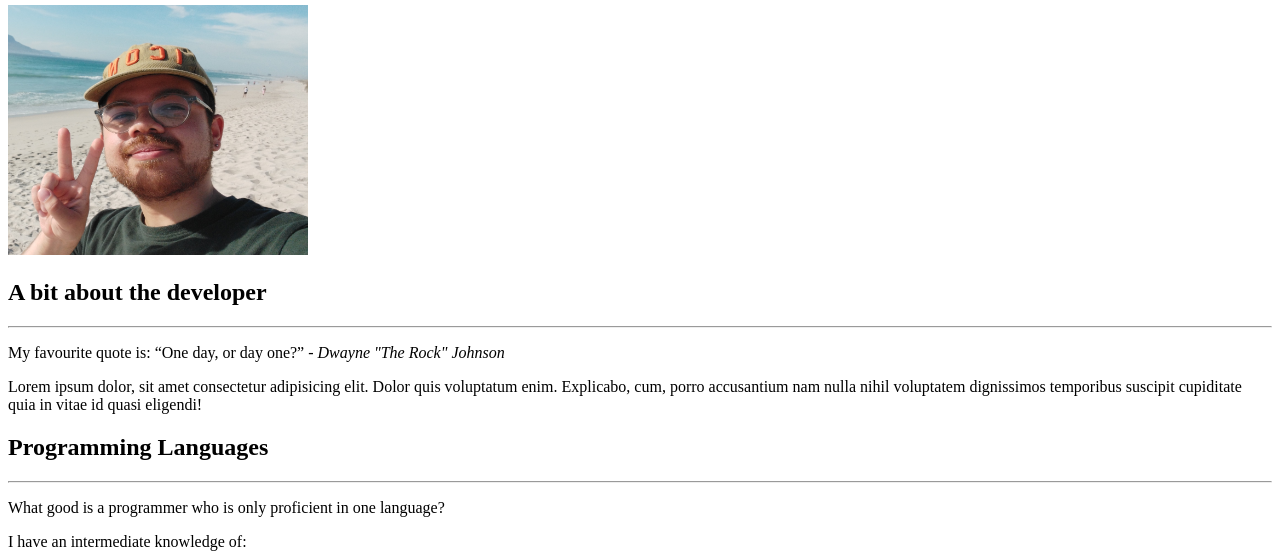
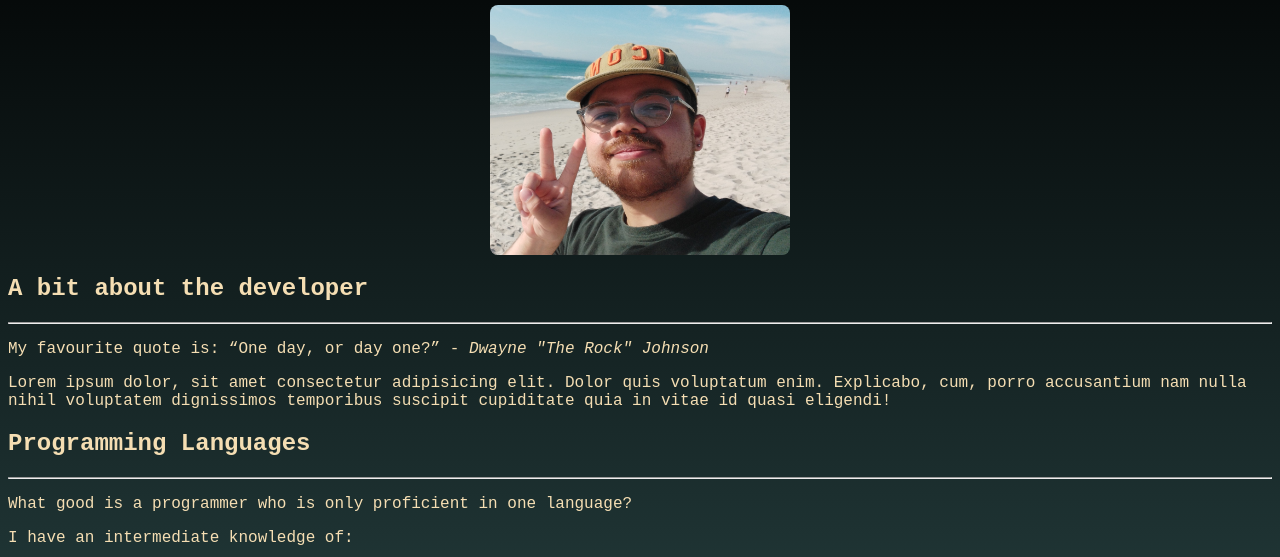
Before and after one commit to Vertulis/Vertulis.github.io, a plain HTML site: page index.html in a window 1280 px wide. Shown: the part 133-690 px from the top of the page. Drawn offline with Linux system fonts and the light colour scheme.

Commit message:
added css file extension

```diff
--- a/index.html
+++ b/index.html
@@ -2,7 +2,7 @@
 <html>
     <head>
         <title>Cibrian Portfolio</title>
-        <link rel="stylesheet" href="./styles">
+        <link rel="stylesheet" href="styles.css">
     </head>
     <body>
         <h1 style="text-align: center;">Welcome to the Portfolio of</h1>
```
